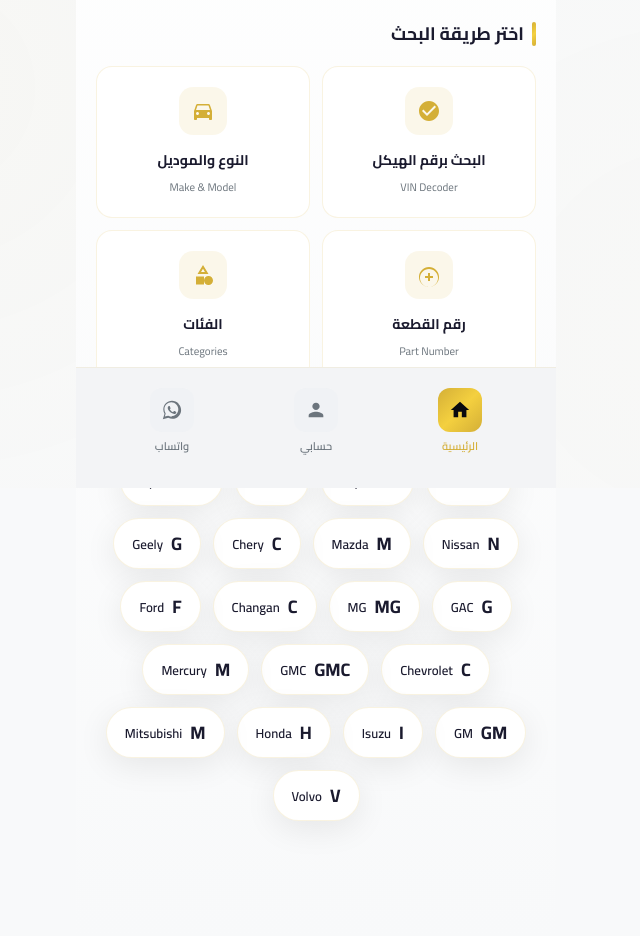
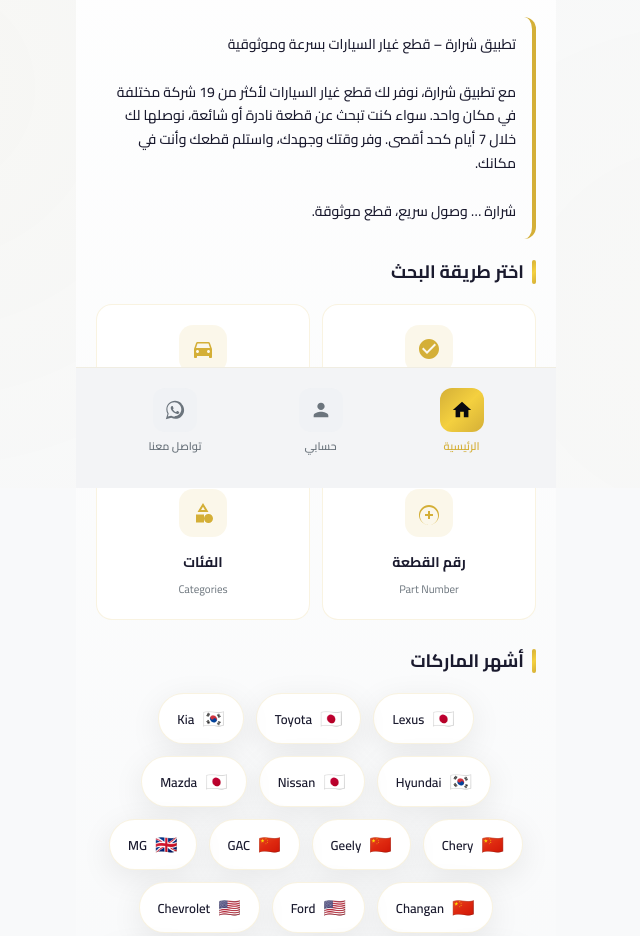
Before and after one commit to takota3090-lab/Project-2, a plain HTML site: page index.html in a window 1280 px wide. Shown: the part 312-1248 px from the top of the page, without its empty margins (324-964 px from the left). Drawn offline with Linux system fonts and the light colour scheme.

Commit message:
Update index.html

```diff
--- a/index.html
+++ b/index.html
@@ -337,7 +337,6 @@
 
         .brand-icon {
             font-size: 18px;
-            font-weight: bold;
         }
 
         /* Search Forms */
@@ -1048,6 +1047,17 @@
                 <div class="hero-overlay">
                     <h2 class="hero-title">أفضل قطع الغيار الأصلية</h2>
                     <p class="hero-subtitle">اكتشف تشكيلتنا الواسعة من قطع الغيار الأصلية والمتوافقة</p>
+                </div>
+            </div>
+
+            <!-- New Promotional Text Block (Background Removed) -->
+            <div style="padding: 0 20px; margin-bottom: 16px;">
+                <div style="border-right: 4px solid #D4AF37; border-radius: 12px; padding: 16px;">
+                    <p style="font-size: 14px; font-weight: 500; line-height: 1.7; margin: 0; color: var(--text-primary);">
+                        تطبيق شرارة – قطع غيار السيارات بسرعة وموثوقية<br><br>
+                        مع تطبيق شرارة، نوفر لك قطع غيار السيارات لأكثر من 19 شركة مختلفة في مكان واحد. سواء كنت تبحث عن قطعة نادرة أو شائعة، نوصلها لك خلال 7 أيام كحد أقصى. وفر وقتك وجهدك، واستلم قطعك وأنت في مكانك.<br><br>
+                        شرارة … وصول سريع، قطع موثوقة.
+                    </p>
                 </div>
             </div>
 
@@ -1240,7 +1250,7 @@
                     </div>
                     <div class="category-item" onclick="selectCategory(this, 'suspension')">
                         <div class="category-icon">🛞</div>
-                        <div class="category-name">المعلقة</div>
+                        <div class="category-name">الكفرات</div>
                     </div>
                     <div class="category-item" onclick="selectCategory(this, 'electrical')">
                         <div class="category-icon">⚡</div>
@@ -1375,34 +1385,15 @@
                 <div class="nav-icon">
                     <svg viewBox="0 0 24 24" fill="currentColor"><path d="M19.077 4.928C17.191 3.041 14.683 2 12.006 2 6.798 2 2.55 6.247 2.543 11.455c-.002 1.676.436 3.311 1.266 4.748L2 22l5.932-1.56c1.387.757 2.949 1.156 4.537 1.156h.004c5.205 0 9.454-4.249 9.462-9.458.004-2.526-.979-4.9-2.758-6.68zm-7.07 14.56h-.003c-1.414 0-2.802-.38-4.01-1.096l-.288-.171-3.52.925.94-3.433-.188-.298c-.788-1.25-1.204-2.693-1.202-4.168.007-4.178 3.4-7.57 7.581-7.57 2.022.007 3.922.79 5.352 2.22 1.43 1.43 2.217 3.335 2.21 5.358-.008 4.18-3.402 7.573-7.582 7.573zm4.156-5.674c-.228-.114-1.35-.666-1.56-.742-.21-.076-.362-.114-.515.114-.152.228-.59.742-.724.894-.133.152-.266.171-.494.057-.228-.114-.963-.355-1.835-1.133-.679-.604-1.137-1.35-1.27-1.578-.133-.228-.015-.352.1-.465.104-.103.228-.267.342-.401.114-.133.152-.228.228-.38.076-.152.038-.285-.019-.399-.057-.114-.514-1.24-.705-1.698-.185-.444-.374-.384-.514-.39-.133-.006-.285-.006-.438-.006-.152 0-.398.057-.607.285-.209.228-.798.78-.798 1.902 0 1.122.817 2.207.932 2.36.114.152 1.608 2.455 3.895 3.444.544.235.97.376 1.302.482.547.175 1.045.15 1.438.091.439-.066 1.35-.552 1.54-1.085.19-.533.19-.99.133-1.085-.057-.095-.209-.152-.438-.266z"/></svg>
                 </div>
-                <span class="nav-label">واتساب</span>
+                <span class="nav-label">تواصل معنا</span>
             </div>
         </nav>
     </div>
 
     <script>
-        // Brand icons mapping with company logos (text-based emoji representations)
+        // Brand icons mapping
         const brandIcons = {
-            'Lexus': 'L',
-            'Toyota': 'T',
-            'Kia': 'K',
-            'Hyundai': 'H',
-            'Nissan': 'N',
-            'Mazda': 'M',
-            'Chery': 'C',
-            'Geely': 'G',
-            'GAC': 'G',
-            'MG': 'MG',
-            'Changan': 'C',
-            'Ford': 'F',
-            'Chevrolet': 'C',
-            'GMC': 'GMC',
-            'Mercury': 'M',
-            'GM': 'GM',
-            'Isuzu': 'I',
-            'Honda': 'H',
-            'Mitsubishi': 'M',
-            'Volvo': 'V'
+            'Lexus': '🇯🇵', 'Toyota': '🇯🇵', 'Kia': '🇰🇷', 'Hyundai': '🇰🇷', 'Nissan': '🇯🇵', 'Mazda': '🇯🇵', 'Chery': '🇨🇳', 'Geely': '🇨🇳', 'GAC': '🇨🇳', 'MG': '🇬🇧', 'Changan': '🇨🇳', 'Ford': '🇺🇸', 'Chevrolet': '🇺🇸', 'GMC': '🇺🇸', 'Mercury': '🇺🇸', 'GM': '🇺🇸', 'Isuzu': '🇯🇵', 'Honda': '🇯🇵', 'Mitsubishi': '🇯🇵', 'Volvo': '🇸🇪'
         };
         const brandList = ['Lexus', 'Toyota', 'Kia', 'Hyundai', 'Nissan', 'Mazda', 'Chery', 'Geely', 'GAC', 'MG', 'Changan', 'Ford', 'Chevrolet', 'GMC', 'Mercury', 'GM', 'Isuzu', 'Honda', 'Mitsubishi', 'Volvo'];
 
```
